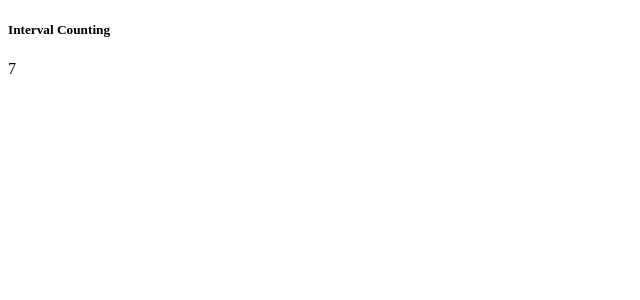
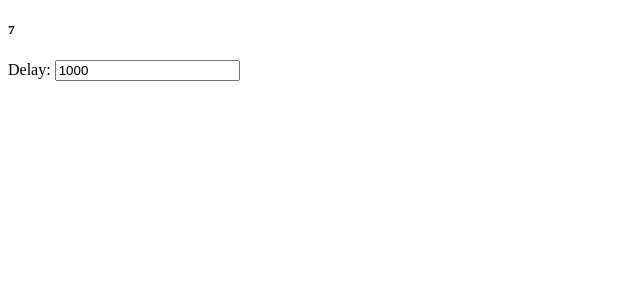
Before and after one commit to rhkdgns95/react-hooks-tutorials, a React (Create React App) app: page / in a window 1280 px wide. Shown: the top 300 px of the page, without its empty margins (0-640 px from the left). Built offline with nearby package versions, Linux system fonts and the light colour scheme.

Commit message:
#1.9 useEffect dependency Two - count, delay.

```diff
--- a/src/App.tsx
+++ b/src/App.tsx
@@ -7,7 +7,8 @@ import HookCounterOne from "./Component/HookCounterOne";
 import HookMouse from "./Component/HookMouse";
 import MouseContainer from "./Component/MouseContainer";
 import IntervalHookCounter from "./Component/IntervalHookCounter";
+import IntervalHookCounterTwo from "./Component/IntervalHookCounterTwo";
 
-const App =  () => <IntervalHookCounter />;
+const App =  () => <IntervalHookCounterTwo />;
 
 export default App;
--- /dev/null
+++ b/src/Component/IntervalHookCounterTwo/index.tsx
@@ -0,0 +1,55 @@
+import React, { useState, useEffect } from "react";
+
+interface ICounting {
+    delay: number;
+    count: number;
+}
+
+const useFetch = (initCounting: ICounting) => {
+    const [counting, setCounting] = useState<ICounting>(initCounting);
+
+    const onChangeDelay: React.ChangeEventHandler<HTMLInputElement> = (event) => {
+        const {target: {name, value}} = event;
+        setCounting({
+            ...counting,
+            [name]: parseInt(value)
+        });
+    }
+
+    const tick = () => {
+        const { delay, count } = counting;
+        setCounting({
+            ...counting,
+            count: count + 1
+        });
+        console.log(`Delay: ${delay} Count: ${count}`);
+    }
+
+    useEffect(() => {
+        const { delay } = counting;
+        const interval: NodeJS.Timeout = setTimeout(tick, delay);
+        return () => {
+            console.log("Bye");
+            clearTimeout(interval); // componentUnmount();
+        };
+    }, [counting]);
+
+    return {
+        counting,
+        onChangeDelay
+    };
+}
+
+const IntervalHookCounterTwo = () => {
+    const { counting: { count, delay }, onChangeDelay } = useFetch({count: 0, delay: 1000});
+
+    return (
+        <div>
+            <h5>{count}</h5>
+            <span>Delay: </span>
+            <input type="text" value={delay} name={"delay"} onChange={onChangeDelay}/>
+        </div>
+    )
+};
+
+export default IntervalHookCounterTwo;
```
